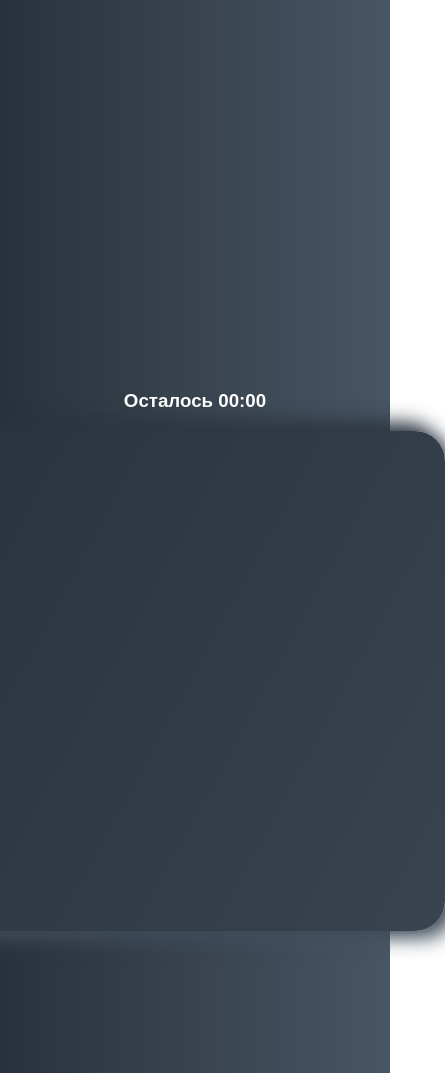
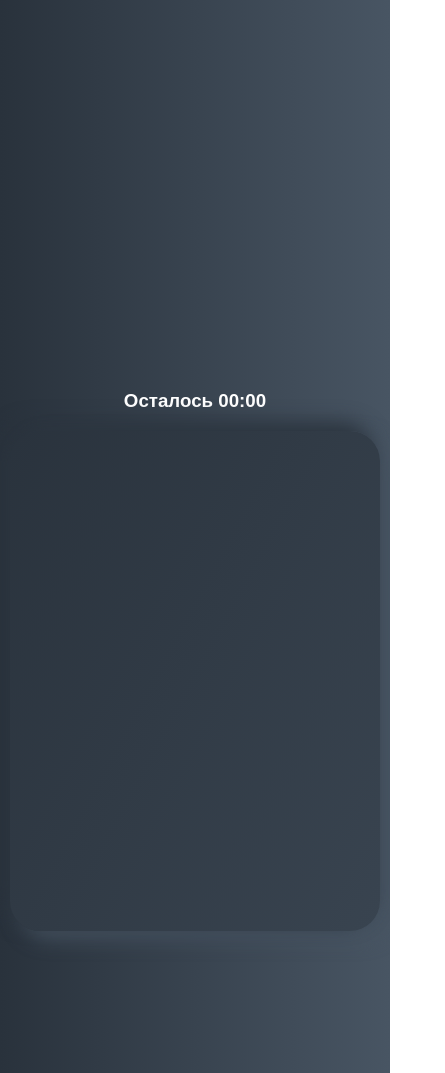
Before and after one commit to Roni238/Aim-Training, a plain HTML site: page index.html in a window 390 px wide. Shown: the part 1459-2532 px from the top of the page, 445 px wide, since content can reach past the window. Drawn offline with Linux system fonts and the light colour scheme; a web font is replaced by a local one.

Commit message:
Add files via upload

```diff
--- a/styles.css
+++ b/styles.css
@@ -100,3 +100,8 @@ h1 {
   border-radius: 50%;
   cursor: pointer;
 }
+@media (max-width: 600px){
+      .board{
+        width: 95%;
+      }
+}
```
Also changed, not shown: index.html (line endings or trailing spaces).
